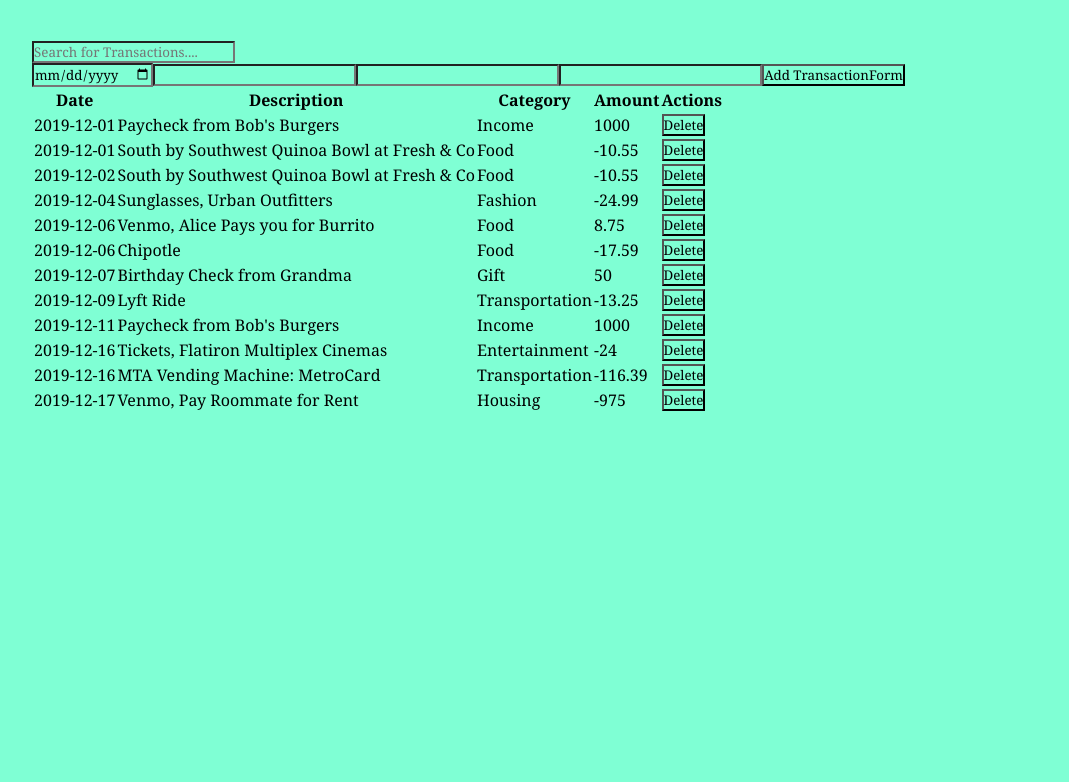
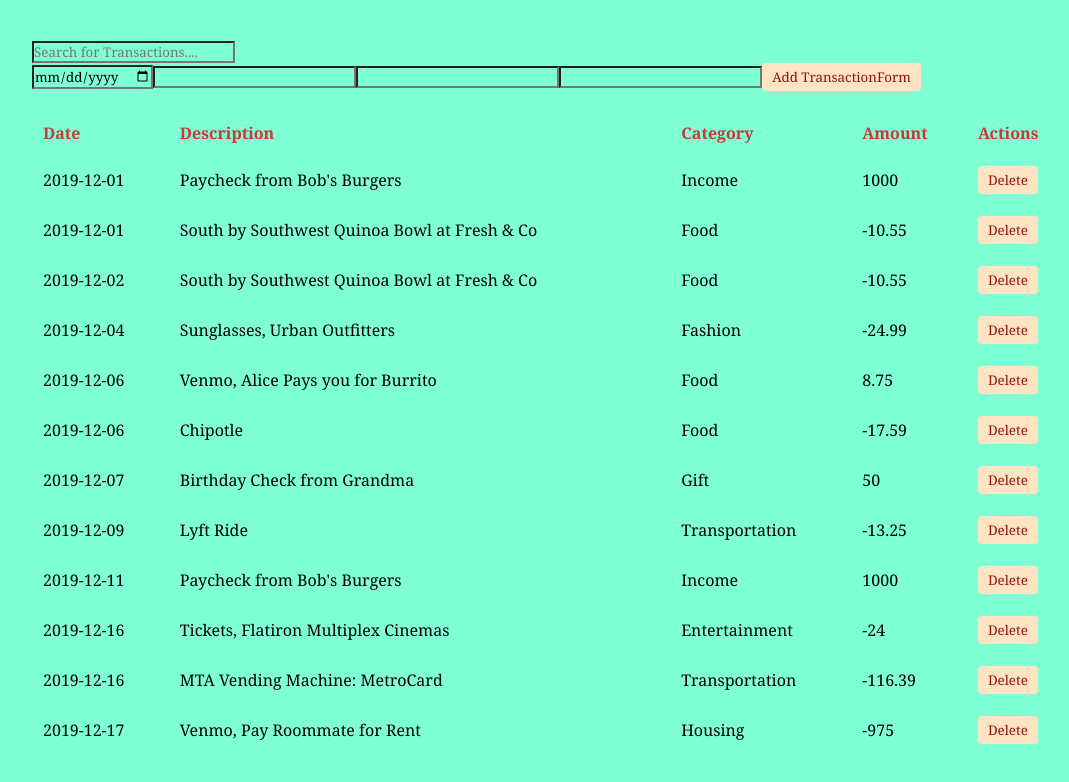
Before and after one commit to Markcryp/flatironbank, a React (Create React App) app: page / in a window 1280 px wide. Shown: the top 782 px of the page, without its empty margins (28-1097 px from the left). Built offline with nearby package versions, Linux system fonts and the light colour scheme; data requests are answered from the project's data file.

Commit message:
styles the TransactionTable.css

```diff
--- /dev/null
+++ b/src/Components/TransactionTable.css
@@ -0,0 +1,29 @@
+table {
+    width: 90%;
+    border-collapse: collapse;
+    margin-top: 20px;
+}
+
+thead{
+    background-color: azure;
+    color: rgb(201, 55, 55);
+}
+
+th,td {
+    padding: 11px;
+    text-align: left;
+    border-bottom: 1px;
+}
+
+th {
+    cursor: pointer;
+}
+
+button {
+    background-color: bisque;
+    color: rgb(145, 19, 19);
+    padding: 5px 10px;
+    cursor: pointer;
+    border: none;
+    border-radius: 4px;
+}
--- a/src/Components/TransactionTable.js
+++ b/src/Components/TransactionTable.js
@@ -1,4 +1,5 @@
 import React, {useState, useEffect} from 'react';
+import './TransactionTable.css';
 
 function TransactionTable({searchTerm}) {
     const [transactions, setTransactions] = useState([]);
```
